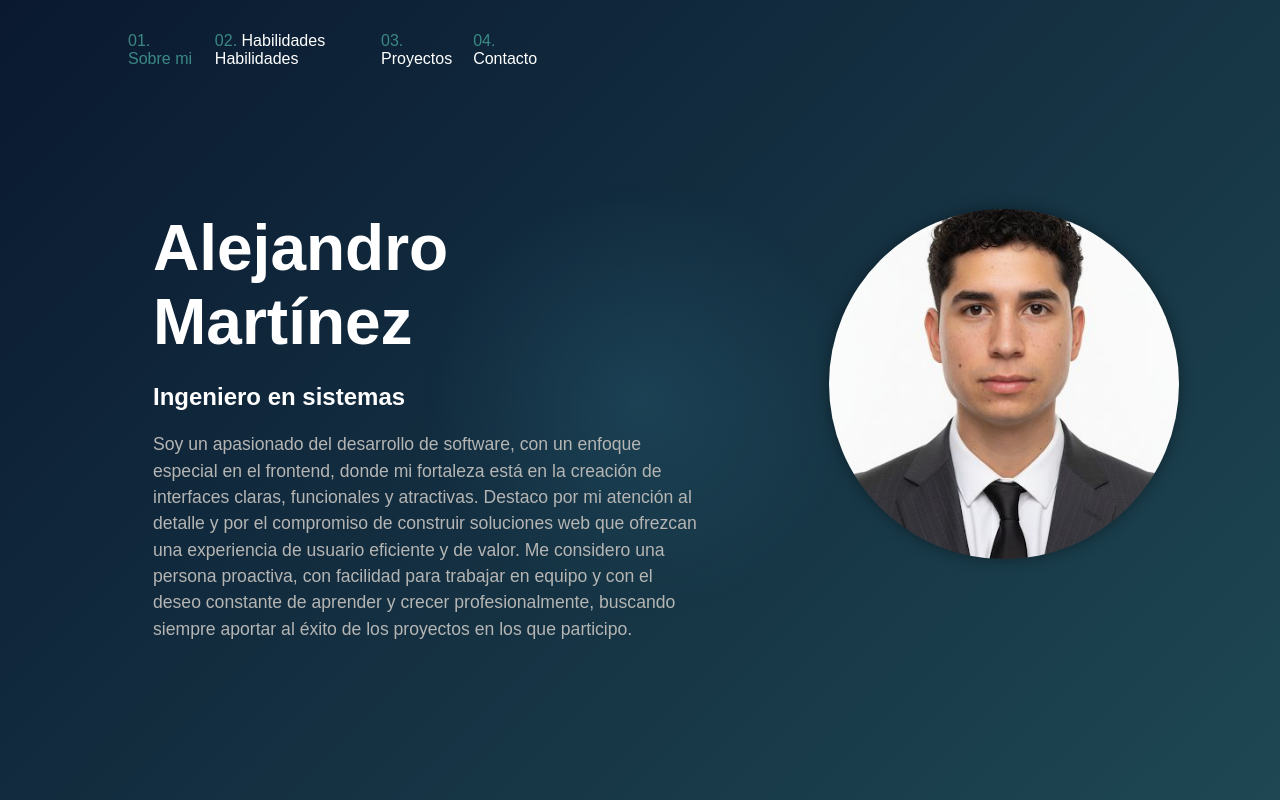
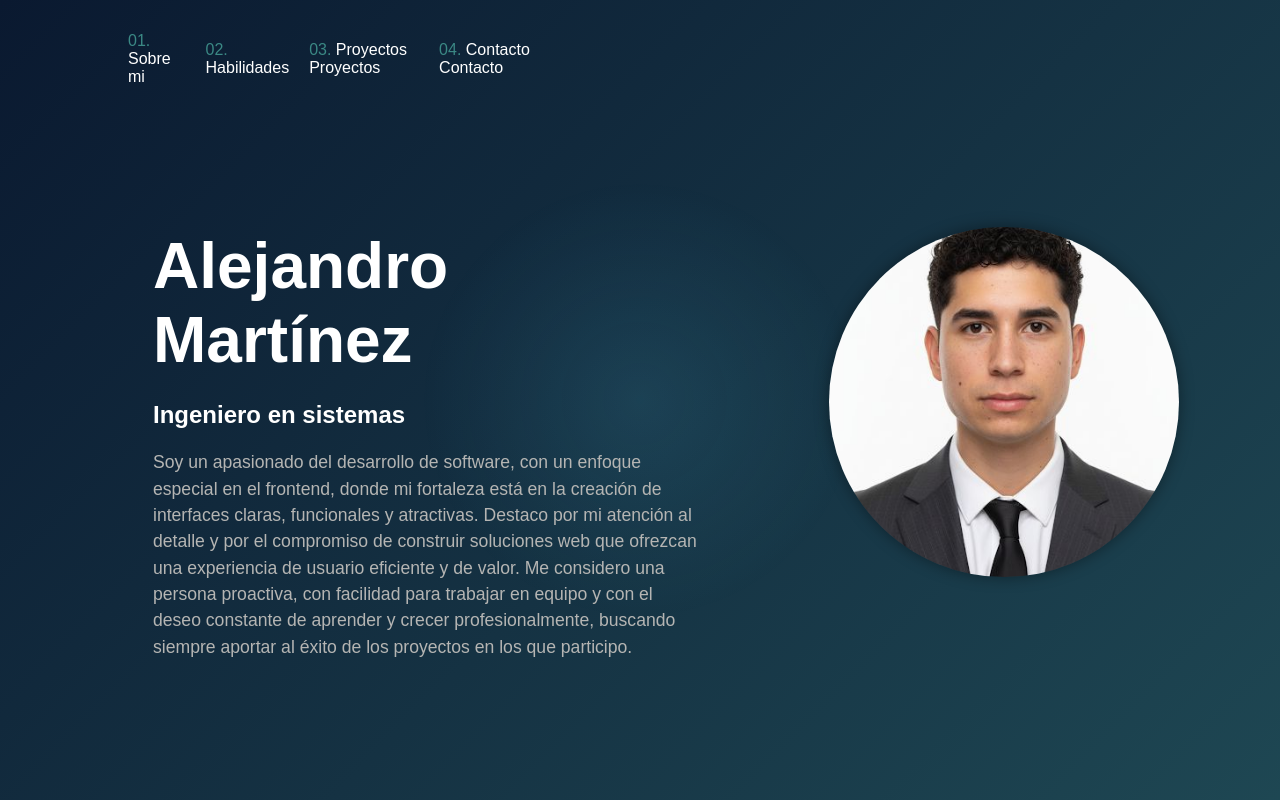
Before and after one commit to aljosama23/porpro, a React (Create React App) app: page / in a window 1280 px wide. Shown: the top 800 px of the page. Built offline with nearby package versions, Linux system fonts and the light colour scheme.

Commit message:
prueba 2

```diff
--- a/src/componentes/Header.js
+++ b/src/componentes/Header.js
@@ -56,19 +56,19 @@ function Header() {
 
         >
           <a href="#home" className="header-link" style={{ textDecoration: "none", fontSize: "1rem" }}>
-            <span style={{ color: "#3B8985" }}>01. Sobre mi</span>
+            <span style={{ color: "#3B8985" }}>01.</span> <span style={{ color: "white" }}> Sobre mi</span>
 
           </a>
           <a href="#habilidades" className="header-link" style={{ textDecoration: "none", fontSize: "1rem" }}>
             <span style={{ color: "#3B8985" }}>02.</span> <span style={{ color: "white" }}> Habilidades</span>
-            <span style={{ color: "white" }}> Habilidades</span>
+
           </a>
           <a href="#proyectos" className="header-link" style={{ textDecoration: "none", fontSize: "1rem" }}>
-            <span style={{ color: "#3B8985" }}>03.</span>
+            <span style={{ color: "#3B8985" }}>03.</span> <span style={{ color: "white" }}> Proyectos</span>
             <span style={{ color: "white" }}> Proyectos</span>
           </a>
           <a href="#contacto" className="header-link" style={{ textDecoration: "none", fontSize: "1rem" }}>
-            <span style={{ color: "#3B8985" }}>04.</span>
+            <span style={{ color: "#3B8985" }}>04.</span><span style={{ color: "white" }}> Contacto</span>
             <span style={{ color: "white" }}> Contacto</span>
           </a>
         </nav>
```
